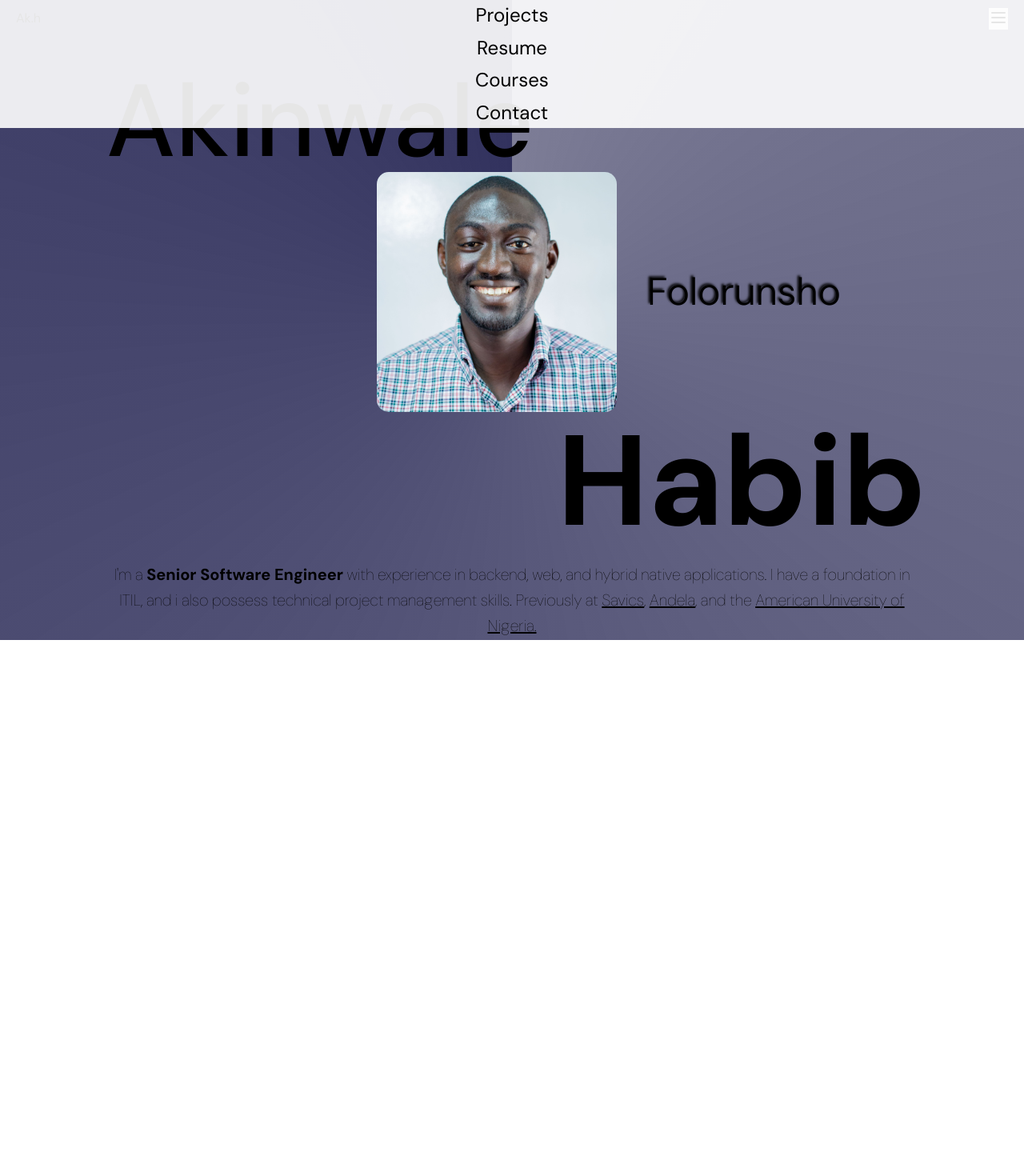
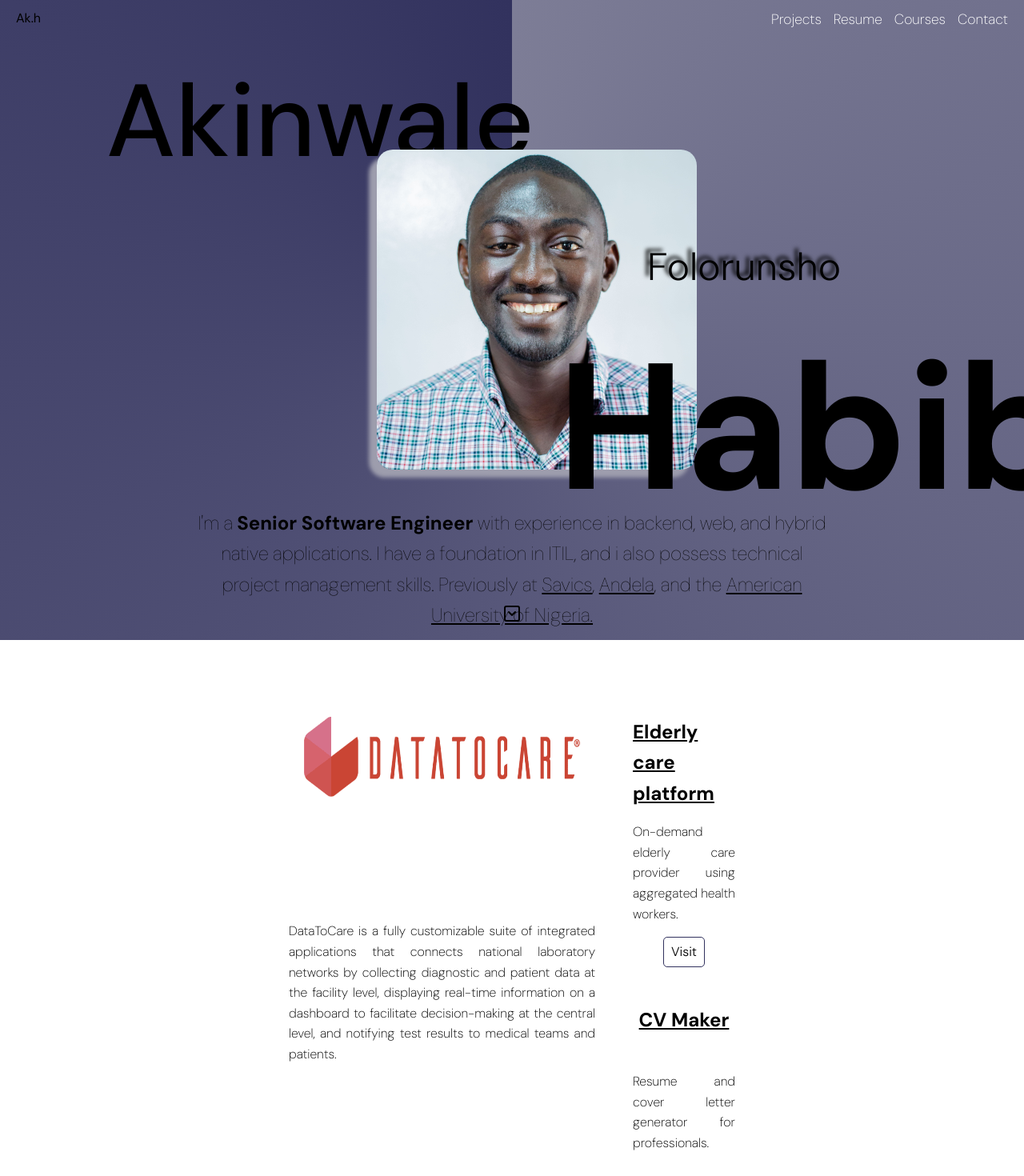
Before and after one commit to akinwale-habibullah/akinwalehabib.com, a Next.js app: page / in a window 1280 px wide. Shown: the top 1470 px of the page at 80% size. Before the commit the page ends 800 px from the top, so only its background shows below. Built offline with nearby package versions, Linux system fonts and the light colour scheme.

Commit message:
Add project section on the homepage

```diff
--- a/src/pages/index.tsx
+++ b/src/pages/index.tsx
@@ -1,12 +1,11 @@
 import { useState } from 'react';
 import Head from "next/head";
 import { DM_Sans } from "next/font/google";
-import { Menu } from "lucide-react";
-// import { motion } from "framer-motion";
+import { Menu, SquareChevronDown } from "lucide-react";
+import styles from "@/styles/Home1.module.css";
 
-// import styles from "@/styles/Home.module.css";
-import styles from "@/styles/Home1.module.css";
 import image1 from '../../public/image1.jpeg';
+import DateToCare from '../../public/DataToCare.png';
 
 const dmSans = DM_Sans({ subsets: ["latin"] });
 
@@ -49,7 +48,11 @@ export default function Home() {
   const [open, setOpen] = useState(false);
 
   const handleMenu = () => setOpen(true);
-  const handleCloseMenu = () => setOpen(false);
+  const handleCloseMenu = () => {
+    if (open) {
+      setOpen(false);
+    }
+  }
 
   return (
     <>
@@ -60,35 +63,37 @@ export default function Home() {
         <link rel="icon" href="/favicon.ico" />
       </Head>
 
-      { /* <motion.div
-          initial={{ y: -5 }}
-          animate={{
-            y: [ null, -5, -50, -5, -30, -5 ],
-            transition: {
-              ease: "easeOut",
-              duration: 2,
-              repeat: Infinity,
-              repeatDelay: 2
-            }
-          }}
-          className={styles.moreContainer}
-        >
-            <MoveDown size={32} absoluteStrokeWidth />
-        </motion.div> */ }
-
-      <section className={`${styles.gridContainer} ${dmSans.className}`}>
+      <section className={`${styles.gridContainer} ${dmSans.className}`} onClick={handleCloseMenu}>
         <header className={styles.header}>
           <p>
             <a href="#">Ak.h</a>
           </p>
-          <div>
+
           <button
             className={`${styles.menu}`}
             onClick={handleMenu}
           >
             <Menu />
           </button>
-            <nav className={styles.nav}> {/* style={{ display: open ? 'block' : 'none' }} */}
+
+          {
+            open && (
+              <div className={styles.mobileNavContainer}>
+
+                <nav className={styles.mobileNav}>
+                  <ul>
+                    <li><a href="#">Projects</a></li>
+                    <li><a href="#">Resume</a></li>
+                    <li><a href="#">Courses</a></li>
+                    <li><a href="#">Contact</a></li>
+                  </ul>
+                </nav>
+              </div>
+            )
+          }
+
+          <div className={styles.navContainer}>
+            <nav className={styles.nav}>
               <ul>
                 <li><a href="#">Projects</a></li>
                 <li><a href="#">Resume</a></li>
@@ -99,9 +104,9 @@ export default function Home() {
           </div>
         </header>
 
-        {/* <main className={styles.main} onClick={handleCloseMenu} onDragEnd={handleCloseMenu}> */}
         <div
           className={`${styles.image}`}
+          onClick={handleCloseMenu}
           style={{
             backgroundImage: `url(${image1.src})`,
             backgroundSize: 'cover'
@@ -111,15 +116,51 @@ export default function Home() {
         <p className={`${styles.middleName}`}>Folorunsho</p>
         <p className={`${styles.lastName}`}>Akinwale</p>
 
-          <p className={`${styles.introduction}`}>
+        <p className={`${styles.introduction}`} onClick={handleCloseMenu}>
           I'm a <span><strong>Senior Software Engineer</strong> with experience in backend, web, and hybrid native applications. I have a foundation in ITIL, and i also possess technical project management skills.</span> Previously at <a href="https://www.savics.org" target="_blank">Savics</a>, <a href="https://www.andela.com" target="_blank">Andela</a>, and the <a href="https://www.aun.edu.ng" target="_blank">American University of Nigeria.</a>
         </p>
 
-          <div className={`${styles.more}`}>More</div>
-        {/* </main> */}
+        <div className={`${styles.more}`}><SquareChevronDown /></div>
       </section>
 
-      <section className="projects"></section>
+      <section className={`${styles.projects} ${dmSans.className}`}>
+        <div className={`${styles.project} ${styles.long}`}>
+            {/* <h3 className={styles.title}>DataToCare</h3> */}
+            <img
+              src={DateToCare.src}
+              alt="DataToCare product icon"
+              className={styles.projectImage} />
+            <p className={styles.description}>
+              DataToCare is a fully customizable suite of integrated applications that connects national laboratory networks by collecting diagnostic and patient data at the facility level, displaying real-time information on a dashboard to facilitate decision-making at the central level, and notifying test results to medical teams and patients.
+            </p>
+            <a className={styles.action} href="https://datatocare.org" target='_blank'>Visit</a>
+
+        </div>
+
+        <div className={styles.project}>
+            <h3 className={styles.title}>Elderly care platform</h3>
+            <p className={styles.description}>
+              On-demand elderly care provider using aggregated health workers.
+            </p>
+            <a className={styles.action} href="https://datatocare.org" target='_blank'>Visit</a>
+        </div>
+
+        <div className={styles.project}>
+            <h3 className={styles.title}>CV Maker</h3>
+            <p className={styles.description}>
+              Resume and cover letter generator for professionals.
+            </p>
+            <a className={styles.action} href="https://datatocare.org" target='_blank'>Visit</a>
+        </div>
+
+        <div className={`${styles.project} ${styles.wide}`}>
+            <h3 className={styles.title}>ThriftBox</h3>
+            <p className={styles.description}>
+              Core banking application for cooperative societies and credit unions
+            </p>
+            <a className={styles.action} href="https://datatocare.org" target='_blank'>Visit</a>
+        </div>
+      </section>
     </>
   );
 }
--- a/src/styles/Home1.module.css
+++ b/src/styles/Home1.module.css
@@ -2,10 +2,10 @@
 .gridContainer {
   display: grid;
   border: none;
+  min-height: calc(100vh - 20px);
   height: 100vh;
-  min-height: calc(100vh - 20px);
-  width: 100vw;
   min-width: calc(100vw - 40px);
+  width: 100%;
   padding: 10px 20px;
   background-image: radial-gradient(#32325e, #1c1c4892);
 }
@@ -23,25 +23,46 @@
 }
 
 /* Nav menu ul lists */
-.gridContainer ul {
-  list-style-type: none;
+.mobileNav {
   font-size: 1.5rem;
-  color: #000;
-  background-color: rgba(255, 255, 255, 0.9);
+  width: 100%;
+  height: 20vh;
   position: absolute;
   top: 0;
   left: 0;
-  width: 100%;
-  height: 20vh;
-
   display: flex;
   flex-direction: column;
-  justify-content: space-between;
+  justify-content: center;
   align-items: center;
+  background-color: rgba(255, 255, 255, 0.9);
 }
 
-.gridContainer ul li {
+.mobileNavContainer li {
+  display: block;
+  color: #000;
+}
+
+.navContainer {
+  display: none;
+  width: 45%;
+}
+
+.nav {
   list-style-type: none;
+  font-size: 1.5rem;
+}
+
+.nav ul {
+  display: flex;
+  flex-direction: row;
+  justify-content: space-between;
+}
+
+.nav li {
+  list-style-type: none;
+  color: #fff;
+  font-size: 1.1rem;
+  font-weight: 200;
 }
 
 /* Main content area */
@@ -103,6 +124,55 @@
 .more {
   order: 5;
   justify-self: center;
+}
+
+/* Projects section */
+.projects {
+  display: grid;
+  justify-items: center;
+  width: 100vw;
+  font-weight: 300;
+  padding: 5em 0 0;
+}
+
+.project {
+  /* width: 85%; */
+  display: flex;
+  gap: 1em;
+  flex-direction: column;
+  align-items: center;
+  margin-bottom: 3rem;
+
+  background-color: white;
+  color: #000;
+  border-radius: 10px;
+  padding: 1em;
+  min-height: 300px;
+  justify-content: space-between;
+}
+
+.project .title {
+  text-decoration: underline;
+  font-size: 1.5rem;
+}
+
+.project .projectImage {
+  width: 300px;
+}
+
+.project .description {
+  font-size: 1rem;
+  font-weight: 200;
+  text-align: justify;
+}
+
+.project .action {
+  display: block;
+  width: 40%;
+  border: solid thin #32325e;
+  text-align: center;
+  padding: 5px;
+  border-radius: 5px;
 }
 
 /* smartphones, portrait iPhone, portrait 480x320 phones (Android) - The styles above apply*/
@@ -178,9 +248,8 @@
   }
 }
 
-@media (min-width:600px) {
-  /* portrait tablets, portrait iPad, e-readers (Nook/Kindle), landscape 800x480 phones (Android) */
-}
+/* portrait tablets, portrait iPad, e-readers (Nook/Kindle), landscape 800x480 phones (Android) */
+@media (min-width:600px) {}
 
 @media (min-width:800px) {
   /* tablet, landscape iPad, lo-res laptops ands desktops */
@@ -191,34 +260,103 @@
     /* background-image: conic-gradient( #222231, #37374f); */
 
     background-image: conic-gradient(#1c1c4892, #32325e);
+    grid-template-rows: 5vh 15% 40% 15% 20% auto;
+  }
+
+  .menu,
+  .mobileNav {
+    display: none;
+  }
+
+  .navContainer {
+    display: block;
   }
 
   .lastName {
-    grid-column: 2 / 12;
+    grid-column: 1 / 12;
+    font-size: 8rem;
   }
 
   .image {
-    grid-column: 4 / 12;
+    grid-column: 3 / 12;
+    height: 400px;
+    width: 400px;
   }
 
   .firstName {
-    grid-column: 6 / 12;
+    grid-column: 5 / 12;
+    font-size: 10rem;
   }
 
   .introduction {
     grid-column: 2 / 11;
     font-size: 1.25em
   }
+
+  .projects {
+    width: 80%;
+    /* grid-template-columns: repeat(12, 1fr); */
+    /* grid-template-rows: repeat(2, 1fr); */
+    /* gap: 1rem; */
+    /* padding-left: 1rem;
+    padding-right: 1rem; */
+    gap: 15px;
+    padding: 25px;
+    grid-template-columns: repeat(auto-fill, minmax(200px, 1fr));
+    grid-auto-flow: dense;
+    margin: 0 auto;
+  }
+
+  .project {
+    width: 100%;
+    margin: 0;
+  }
+
+  .long {
+    grid-row: span 2;
+  }
+
+  .wide {
+    grid-column: span 2;
+  }
+
+  .project:first-of-type .projectImage {
+    display: block;
+    width: 90%;
+    height: 60px;
+  }
+
+  /* .project:first-of-type {
+    grid-column: 1 / 7;
+  } */
+
+
+
+  /* .project:nth-of-type(2) {
+    grid-column: 7 / 13;
+  } */
+
+  /* .project:nth-of-type(3) {
+    grid-column: 1 / 7;
+  }
+
+  .project:nth-of-type(4) {
+    grid-column: 7 / 13;
+  } */
 }
 
 /* landscape 800x480 phones (Android) */
 @media (min-width:800px) and (max-height:480px) {}
 
-
 /* big landscape tablets, laptops, and desktops */
 @media (min-width:1025px) {
+  .gridContainer {
+    grid-template-rows: 5vh 140px 350px 140px 140px auto;
+  }
+
   .lastName {
     font-size: 8rem;
+    grid-column: 2 / 12;
   }
 
   .image {
@@ -234,15 +372,38 @@
     position: relative;
     top: 50px;
   }
+
+  .projects {
+    width: 50%;
+    padding-top: 5rem;
+    margin: 0 auto;
+  }
+
+  .project:first-of-type .projectImage {
+    width: 90%;
+    height: 100px;
+  }
+
+  .long {
+    grid-column: span 2;
+  }
+
+  .wide {
+    grid-column: span 3;
+  }
 }
 
-@media (min-width:1281px) {
-  /* hi-res laptops and desktops */
-  .menu {
-    display: none;
+/* hi-res laptops and desktops */
+@media (min-width:1280px) {
+  .gridContainer {
+    grid-template-rows: 5vh 15% 30% 15% 15% auto;
   }
 
-  .gridContainer ul {
+  .navContainer {
+    width: 30%;
+  }
+
+  .nav {
     position: initial;
     display: block;
     height: 100%;
@@ -252,46 +413,60 @@
     justify-self: end;
   }
 
-  .gridContainer ul li {
+  .nav li {
     display: inline-block;
     margin-right: 15px;
   }
 
-  .gridContainer ul li:last-of-type {
+  .nav li:last-of-type {
     margin-right: 0;
   }
 
   .introduction {
-    font-size: 1.7em;
+    font-size: 1.5em;
     grid-row: 6;
     grid-column: 3 / 10;
     align-self: start;
   }
 
   .more {
-    font-size: 2em;
+    font-size: 1.5em;
     align-self: end;
   }
 
   .image {
+    grid-column: 5 / 12;
     height: 400px;
     width: 400px;
     align-self: start;
-    box-shadow: 20px 20px 10px #9d9dad;
+    box-shadow: -10px 10px 5px #9d9dad;
     position: relative;
     top: 20px
   }
 
   .firstName {
-    grid-row: 5 / 6;
+    grid-row: 4 / 6;
+    grid-column: 7 / 12;
     align-self: end;
-    font-size: 15em;
-
+    font-size: 14em;
+    line-height: 240px;
     position: relative;
-    top: 80px;
+    top: 20px;
   }
 
   .lastName {
-    grid-column: 3 / 12;
+    grid-column: 2 / 12;
+  }
+
+  .middleName {
+    grid-column: 8 / 12;
+    text-shadow: -5px -5px 5px #000;
+    z-index: 5;
+    position: relative;
+    top: 50px;
+  }
+
+  .introduction {
+    font-size: 1.5rem;
   }
 }
```
Also changed, not shown: public/DataToCare.png (added). Lines whose indentation alone changed are shown as unchanged.
